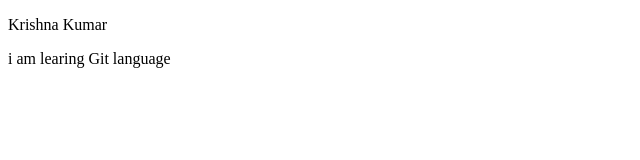
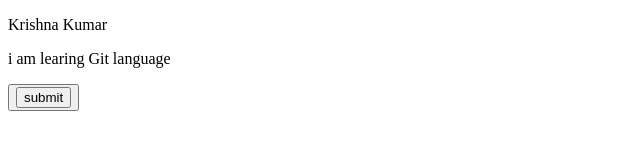
Before and after one commit to krishnavish9329/learningGitLanguage, a plain HTML site: page index.html in a window 1280 px wide. Shown: the whole page, without its empty margins (0-640 px from the left). Drawn offline with Linux system fonts and the light colour scheme.

Commit message:
add buttun

```diff
--- a/index.html
+++ b/index.html
@@ -9,5 +9,7 @@
     <p>Krishna Kumar </p>
     <p>i am learing Git language</p>
 
+    <button><input type="button" value="submit"></button>
+
 </body>
 </html>
```
